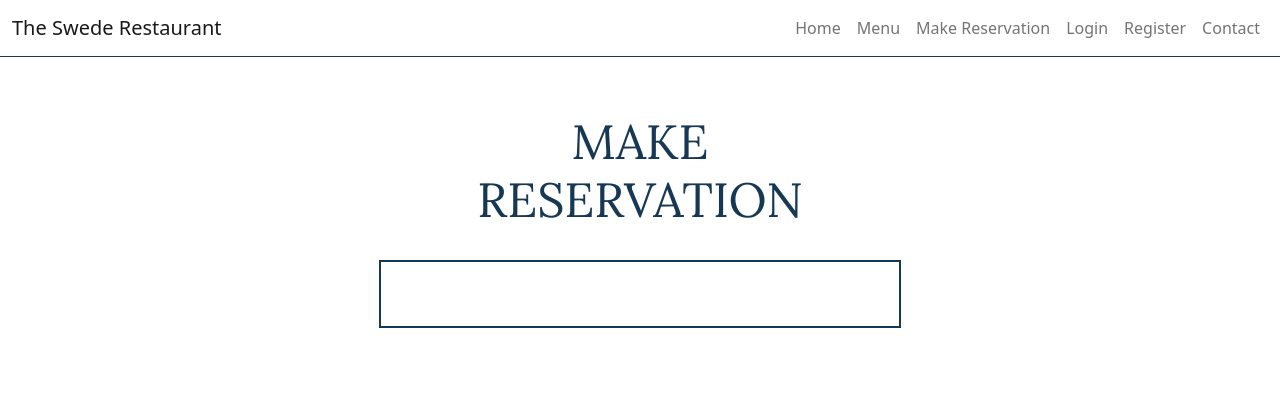
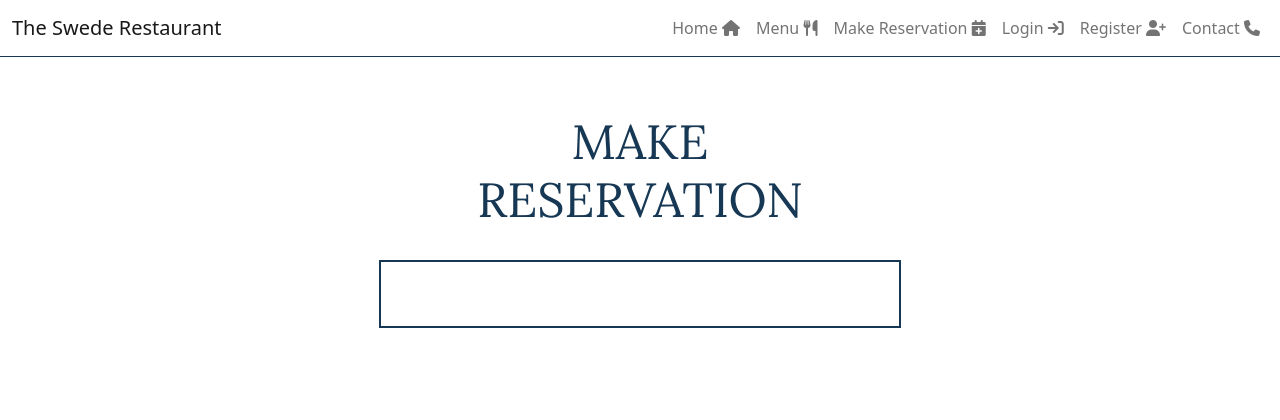
Before and after one commit to gustafsson96/the-swede-restaurant, a Django app: page /add in a window 1280 px wide. Shown: the top 420 px of the page. Run offline with Django 3.2, Linux system fonts and the light colour scheme; some libraries are stand-ins or nearby versions.

Commit message:
Add font awesome icons to navbar

```diff
--- a/templates/base.html
+++ b/templates/base.html
@@ -34,38 +34,38 @@
         <div class="collapse navbar-collapse justify-content-end" id="navbarText">
             <ul class="navbar-nav mb-2 mb-lg-0">
                 <li class="nav-item">
-                    <a class="nav-link" aria-current="page" href="{% url 'home' %}">Home</a>
+                    <a class="nav-link" aria-current="page" href="{% url 'home' %}">Home <i class="fa-solid fa-house"></i></a>
                 </li>
                 <li class="nav-item">
-                    <a class="nav-link" href="{% url 'menu' %}">Menu</a>
+                    <a class="nav-link" href="{% url 'menu' %}">Menu <i class="fa-solid fa-utensils"></i></a>
                 </li>
                 {% if user.is_authenticated %}
                 <li class="nav-item">
                      <a class="nav-link" href="{% url 'add' %}">
-                        Make Reservation</a>
+                        Make Reservation <i class="fa-solid fa-calendar-plus"></i></a>
                     </li>
                 <li class="nav-item">
                     <a class="nav-link" href="{% url 'reservations' %}">
-                        My Reservations</a>
+                        My Reservations <i class="fa-solid fa-calendar-days"></i></a>
                 </li>
                 <li class="nav-item">
-                    <a class="nav-link" aria-current="page" href="{% url 'contact' %}">Contact</a>
+                    <a class="nav-link" aria-current="page" href="{% url 'contact' %}">Contact <i class="fa-solid fa-phone"></i></a>
                 </li>
                 <li class="nav-item">
-                    <a class="nav-link" href="{% url 'account_logout' %}">Logout</a>
+                    <a class="nav-link" href="{% url 'account_logout' %}">Logout <i class="fa-solid fa-arrow-right-from-bracket"></i></a>
                 </li>
                 {% else %}
                 <li class="nav-item">
-                    <a class="nav-link" href="{% url 'reservation_login' %}">Make Reservation</a>
+                    <a class="nav-link" href="{% url 'reservation_login' %}">Make Reservation <i class="fa-solid fa-calendar-plus"></i></a>
                 </li>
                 <li class="nav-item">
-                    <a class="nav-link" href="{% url 'account_login' %}">Login</a>
+                    <a class="nav-link" href="{% url 'account_login' %}">Login <i class="fa-solid fa-arrow-right-to-bracket"></i></a>
                 </li>
                 <li>
-                    <a class="nav-link" href="{% url 'account_signup' %}">Register</a>
+                    <a class="nav-link" href="{% url 'account_signup' %}">Register <i class="fa-solid fa-user-plus"></i></a>
                 </li>
                 <li class="nav-item">
-                    <a class="nav-link" aria-current="page" href="{% url 'contact' %}">Contact</a>
+                    <a class="nav-link" aria-current="page" href="{% url 'contact' %}">Contact <i class="fa-solid fa-phone"></i></a>
                 </li>
                 {% endif %}
             </ul>
```
